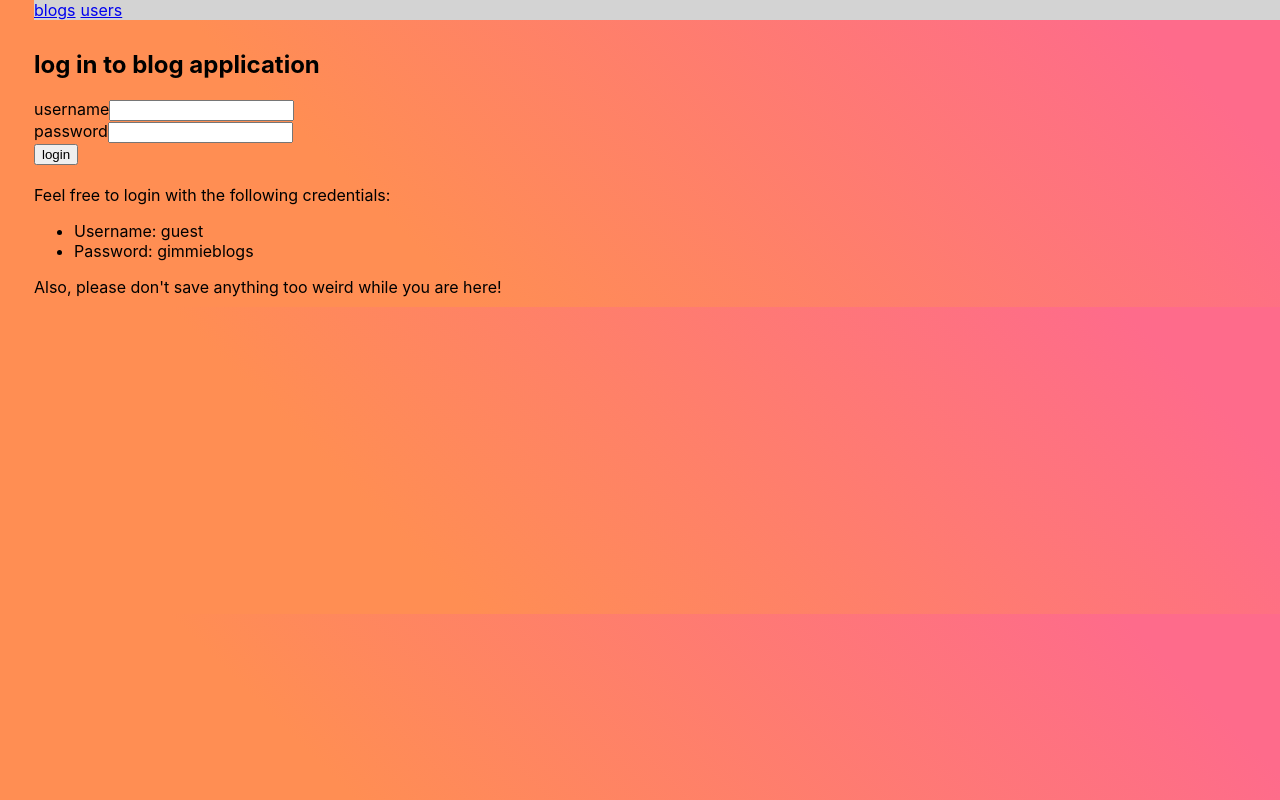
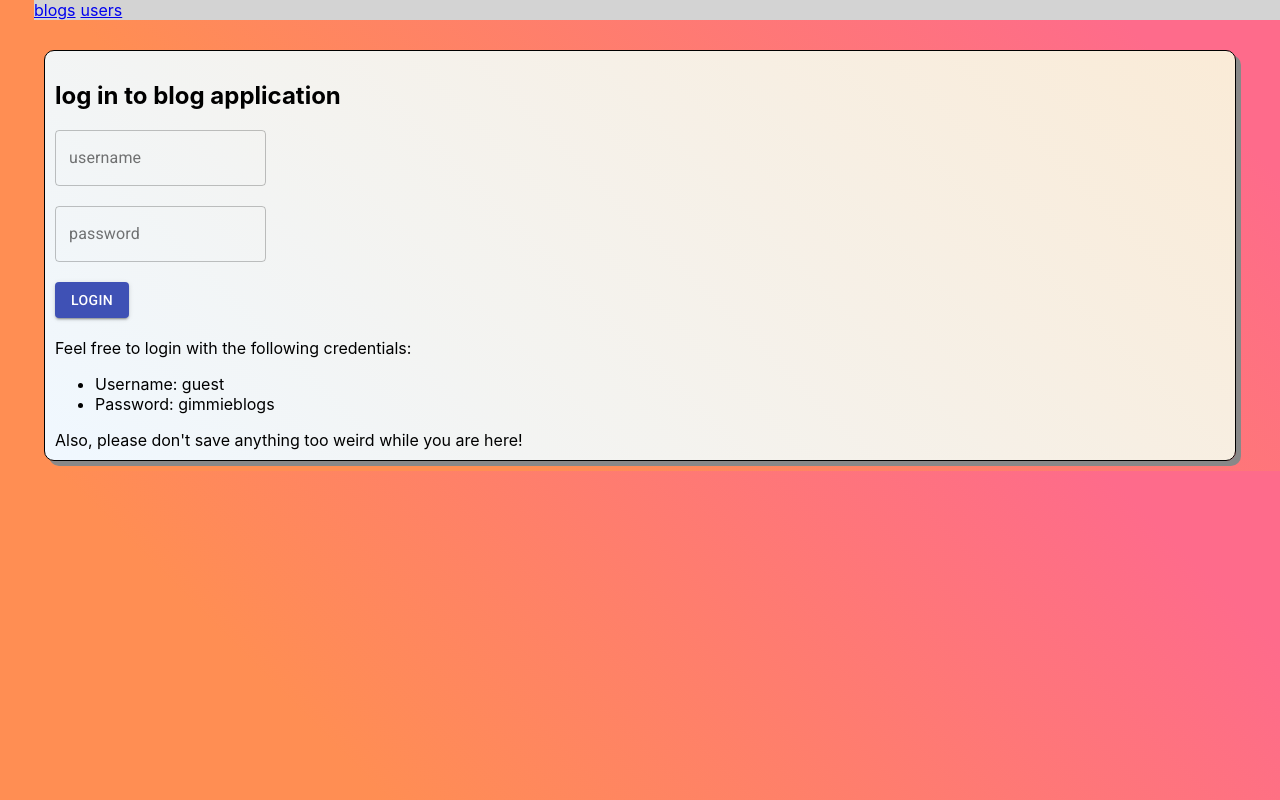
Before and after one commit to nicksama88/bloglist-frontend, a React (Create React App) app: page / in a window 1280 px wide. Built offline with nearby package versions, Linux system fonts and the light colour scheme; no server answers.

Commit message:
update styles to blog and login form

```diff
--- a/src/components/Blog.js
+++ b/src/components/Blog.js
@@ -22,18 +22,8 @@ const Blog = ({ blog, currentUser }) => {
     }
   }
 
-  const blogStyle = {
-    padding: 10,
-    border: 'solid',
-    borderRadius: '10px',
-    borderWidth: 1,
-    marginBottom: 10,
-    boxShadow: '5px 5px #888888',
-    background: 'linear-gradient(45deg, aliceblue, antiquewhite)',
-  }
-
   return(
-    <div style={blogStyle}>
+    <div className='blog'>
       <Link to={`/blogs/${blog.id}`}>{`${blog.title}, by ${blog.author}`}</Link>
       <Button
         onClick={callRemoveBlog}
@@ -42,7 +32,7 @@ const Blog = ({ blog, currentUser }) => {
             display: currentUser.username === blog.user.username ? '' : 'none',
             color: 'white',
             float: 'right',
-            background: 'linear-gradient(45deg, #FE6B8B 30%, #FF8E53 90%)',
+            background: 'linear-gradient(45deg, rgb(125, 53, 13) 30%, #FF0000 90%)',
         }}
         >x
       </Button>
--- a/src/components/LoginForm.js
+++ b/src/components/LoginForm.js
@@ -1,7 +1,10 @@
 import React, { useState } from 'react'
 import { useDispatch } from 'react-redux'
+import { TextField, Button } from '@material-ui/core'
+
 import loginService from '../services/login'
 import blogService from '../services/blogs'
+
 import { setNotification } from '../reducers/notificationReducer'
 import { setUser } from '../reducers/userReducer'
 
@@ -42,27 +45,26 @@ const LoginForm = () => {
   }
 
   return (
-    <form onSubmit={loginUser}>
+    <form className='loginForm' onSubmit={loginUser}>
       <h2>log in to blog application</h2>
       <div>
-        username
-        <input
-          type='text'
-          value={username}
-          name='Username'
+        <TextField
+          label='username'
+          variant='outlined'
           onChange={(event) => setUsername(event.target.value)}
-          />
+        />
       </div>
+      <br/>
       <div>
-        password
-        <input
+        <TextField
+          label='password'
+          variant='outlined'
           type='password'
-          value={password}
-          name='Password'
           onChange={(event) => setPassword(event.target.value)}
-          />
+        />
       </div>
-      <button type='submit'>login</button>
+      <br/>
+      <Button variant='contained' color='primary' type='submit'>login</Button>
       <div>
         <br/>
         Feel free to login with the following credentials:
--- a/src/index.css
+++ b/src/index.css
@@ -12,6 +12,16 @@ body {
   code {
     font-family: source-code-pro, Menlo, Monaco, Consolas, 'Courier New',
       monospace;
+  }
+
+  .blog, .loginForm {
+    padding: 10px;
+    border: solid;
+    border-radius: 10px;
+    border-width: 1px;
+    margin: 10px;
+    box-shadow: 5px 5px #888888;
+    background: linear-gradient(45deg, aliceblue, antiquewhite);
   }
 
   .notification {
```
